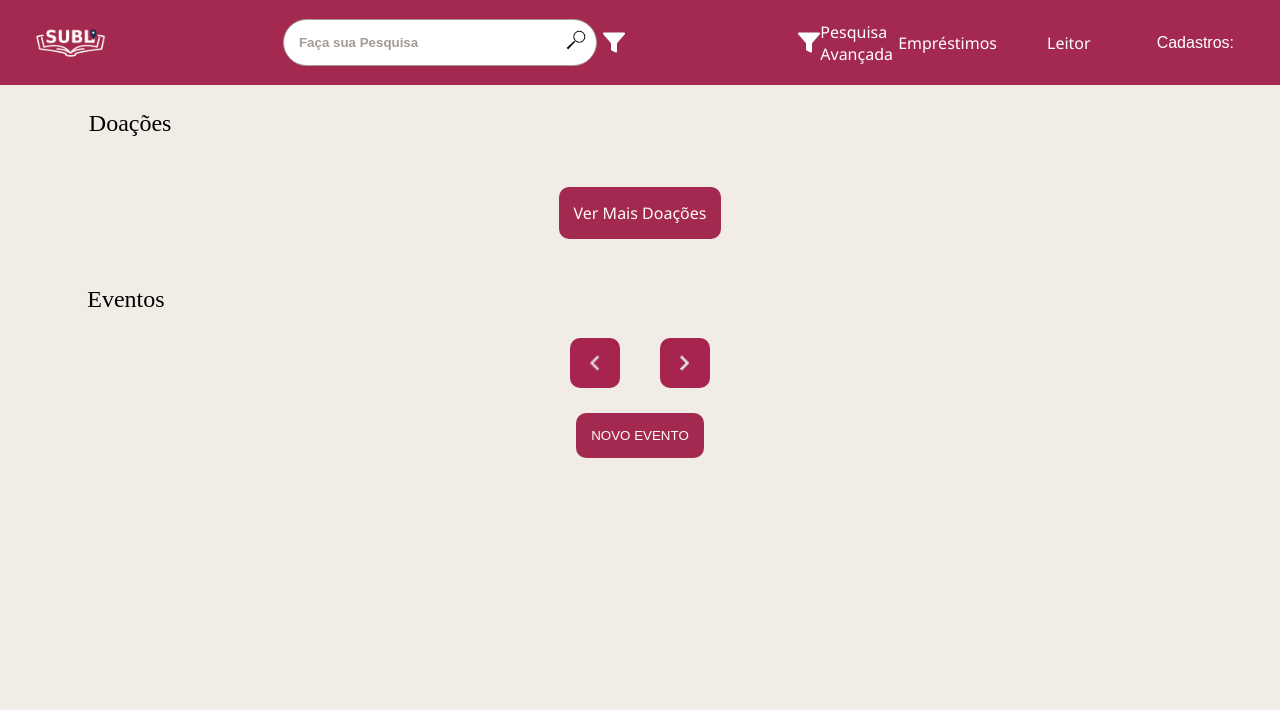
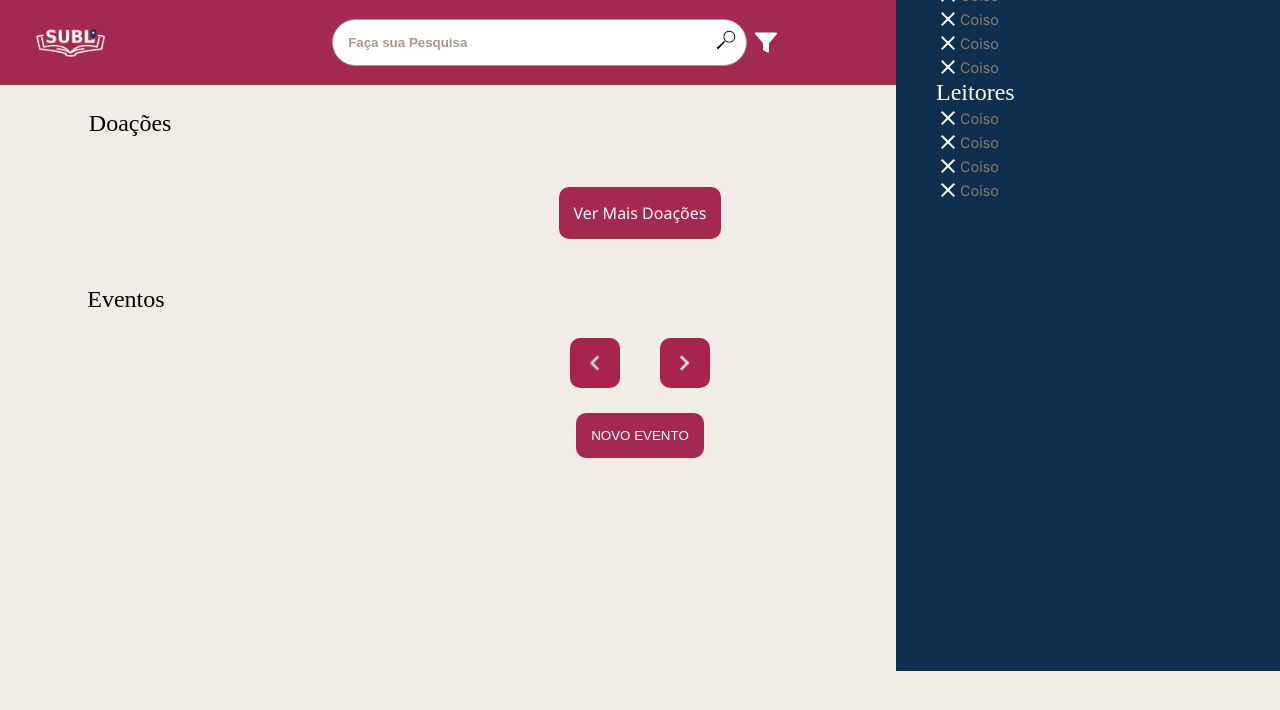
Before and after one commit to DEP0o1/SUBLI, a PHP site: page /Bhome.php in a window 1280 px wide. Shown: the top 710 px of the page. Run offline with PHP 8.4, Linux system fonts and the light colour scheme; some web fonts are replaced.

Commit message:
barra parcial

```diff
--- a/Bhome.php
+++ b/Bhome.php
@@ -11,37 +11,41 @@ require_once 'config.php';
   <title>HOME</title>
   <link rel="stylesheet" href="css/bibliotecario.css" />
   <link rel="stylesheet" href="css/mobile.css">
-  <script src="js/componentesJS/header.js"></script>
-
+  <link rel="stylesheet" href="https://fonts.googleapis.com/css2?family=Material+Symbols+Outlined:opsz,wght,FILL,GRAD@48,400,0,0">
   <link
     rel="shortcut icon"
     href="img/pequeno terry.webp"
     type="image/x-icon" />
+  <script src="js/componentesJS/header.js"></script>
+
 </head>
+
 <?php
 require_once './complementos/headerBibliotecario.php';
 ?>
 
 <body>
+
+<?php
+require_once './complementos/menuLateral.php';
+?>
+
   <div class="areaDoacoes">
     <div class="doacoesTitulo">
       <h1>Doações</h1>
     </div>
 
-
     <div class="resultadoPesquisa">
         <?php
-         $controller = new DoacaoController;
-         $doacoes = $controller->ListarDoacoes(new Doacao(null,new Livro(),new Biblioteca(),new Leitor(), 0));
-        //  o 0 é bolleano falso na linha de cima
-        //taaaaaaaaaaarrrrrrrrrrrrrrrrr
-          foreach ($doacoes as $doacao){
-          $livro = new LivrosDoadosView;
-          $livro->ExibirLivrosDoados(new Livro(null,null,[new Autor()],new Editora(),[new Genero()],new Idioma(),new Colecao,[new Assunto()],null,null,null,$doacao->cd_doacao));
-  }
-
+  //        $controller = new DoacaoController;
+  //        $doacoes = $controller->ListarDoacoes(new Doacao(null,new Livro(),new Biblioteca(),new Leitor(), 0));
+  //       //  o 0 é bolleano falso na linha de cima
+  //       //taaaaaaaaaaarrrrrrrrrrrrrrrrr
+  //         foreach ($doacoes as $doacao){
+  //         $livro = new LivrosDoadosView;
+  //         $livro->ExibirLivrosDoados(new Livro(null,null,[new Autor()],new Editora(),[new Genero()],new Idioma(),new Colecao,[new Assunto()],null,null,null,$doacao->cd_doacao));
+  // }
       ?>
-
     </div>
     <div class="btndoacoes"><a class="btnRosa" href="BsolicDoacao.php">Ver Mais Doações</a></div>
 
@@ -63,5 +67,4 @@ require_once './complementos/headerBibliotecario.php';
     </div>
   </div>
 </body>
-
 </html>
--- a/complementos/headerBibliotecario.php
+++ b/complementos/headerBibliotecario.php
@@ -1,6 +1,7 @@
 <?php
-
-    echo '<header>
+?>
+<link rel="stylesheet" href="https://fonts.googleapis.com/css2?family=Material+Symbols+Outlined:opsz,wght,FILL,GRAD@48,400,0,0">
+<header>
   <a href="./Bhome.php">
     <div><img src="img/subli.logoCorClara.png" alt="" class="logo" /></div>
   </a>
@@ -14,26 +15,31 @@
     <img src="img/filtro.svg" alt="" />
   </form>
 
-      <img src="../img/filtro.svg" alt="" />
-
-      <a href="./BpesquisaLivro.php" class="pesquisaAvanc">Pesquisa Avançada</a>
   </div>
 
   <div class="abas">
     <a href="./BemprestimoPesquisa.php">Empréstimos</a>
-      <a href="./BpesquisaLeitor.php">Leitor</a>
 
-      <div class="dropdown">
+    <a href="">
+      <span class="material-symbols-outlined">
+        notifications
+      </span>
+    </a>
+
+    <button id="abrirMenu">
+  <span class="material-symbols-outlined">menu</span>
+</button>
+
+
+    <!-- <div class="dropdown">
       <button onclick="desceCadastros()" class="dropbtn">Cadastros:</button>
       <div id="Dropdown" class="dropdown-content">
         <a href="./BcadastrarLivro.php">Cadrastar Livro</a>
         <a href="./BcadastrarLeitor.php">Cadrastar Leitor</a>
         <a href="./BcadastrarEvento.php">Cadrastar Evento</a>
         <a href="./BcadastrarGenero.php">Cadrastar Genero</a>
-        </div>
+      </div> -->
   </div>
 
   </div>
-  </header>';
-
-?>
+</header>
--- /dev/null
+++ b/complementos/menuLateral.php
@@ -0,0 +1,79 @@
+<?php ?>
+<aside>
+
+  <div class="topo">
+    <h1>Menu</h1>
+    <span class="material-symbols-outlined">
+        close
+      </span>
+  </div>
+
+  <br>
+
+  <div class="conteudo-aside">
+    <div class="conteudo-aside-biblioteca">
+      <h1>Biblioteca</h1>
+
+      <div class="informacao-aside">
+        <span class="material-symbols-outlined">
+        close
+      </span>
+      <p>Coiso</p>
+      </div>
+
+      <div class="informacao-aside">
+        <span class="material-symbols-outlined">
+        close
+      </span>
+      <p>Coiso</p>
+      </div>
+
+      <div class="informacao-aside">
+        <span class="material-symbols-outlined">
+        close
+      </span>
+      <p>Coiso</p>
+      </div>
+
+      <div class="informacao-aside">
+        <span class="material-symbols-outlined">
+        close
+      </span>
+      <p>Coiso</p>
+      </div>
+    </div>
+
+    <div class="conteudo-aside-leitores">
+      <h1>Leitores</h1>
+
+      <div class="informacao-aside">
+        <span class="material-symbols-outlined">
+        close
+      </span>
+      <p>Coiso</p>
+      </div>
+
+      <div class="informacao-aside">
+        <span class="material-symbols-outlined">
+        close
+      </span>
+      <p>Coiso</p>
+      </div>
+
+      <div class="informacao-aside">
+        <span class="material-symbols-outlined">
+        close
+      </span>
+      <p>Coiso</p>
+      </div>
+
+      <div class="informacao-aside">
+        <span class="material-symbols-outlined">
+        close
+      </span>
+      <p>Coiso</p>
+      </div>
+    </div>
+  </div>
+
+</aside>
--- a/css/bibliotecario.css
+++ b/css/bibliotecario.css
@@ -77,6 +77,8 @@ body {
   background-repeat: no-repeat;
   background-size: 100%;
 }
+
+/* --------------------header---------------------------------------------------------------------------------- */
 
 nav {
   display: flex;
@@ -208,6 +210,46 @@ nav {
   padding: 10px;
   cursor: pointer;
 }
+
+/*------------------menu lateral-----------------------------------------------------------------------------*/
+
+.topo {
+  display: flex;
+  justify-content: space-between;
+  align-items: center;
+}
+
+aside {
+  right: 0;
+  background-color: var(--azul);
+  color: var(--branco);
+  width: 30vw;
+  padding: 40px;
+  position: absolute;
+  height: 100%;
+}
+
+aside br {
+  width: 100px;
+  background-color: var(--branco);
+}
+
+.conteudo-aside {
+  display: flex;
+  flex-direction: column;
+}
+
+.informacao-aside {
+  display: flex;
+  align-items: center;
+}
+
+.informacao-aside:hover {
+  background-color: #143558;
+  transition: 0.2s;
+}
+
+/*------------------------------------------------------------*/
 
 .resultadoPesquisa {
   display: flex;
```
Lines whose indentation alone changed are shown as unchanged.
